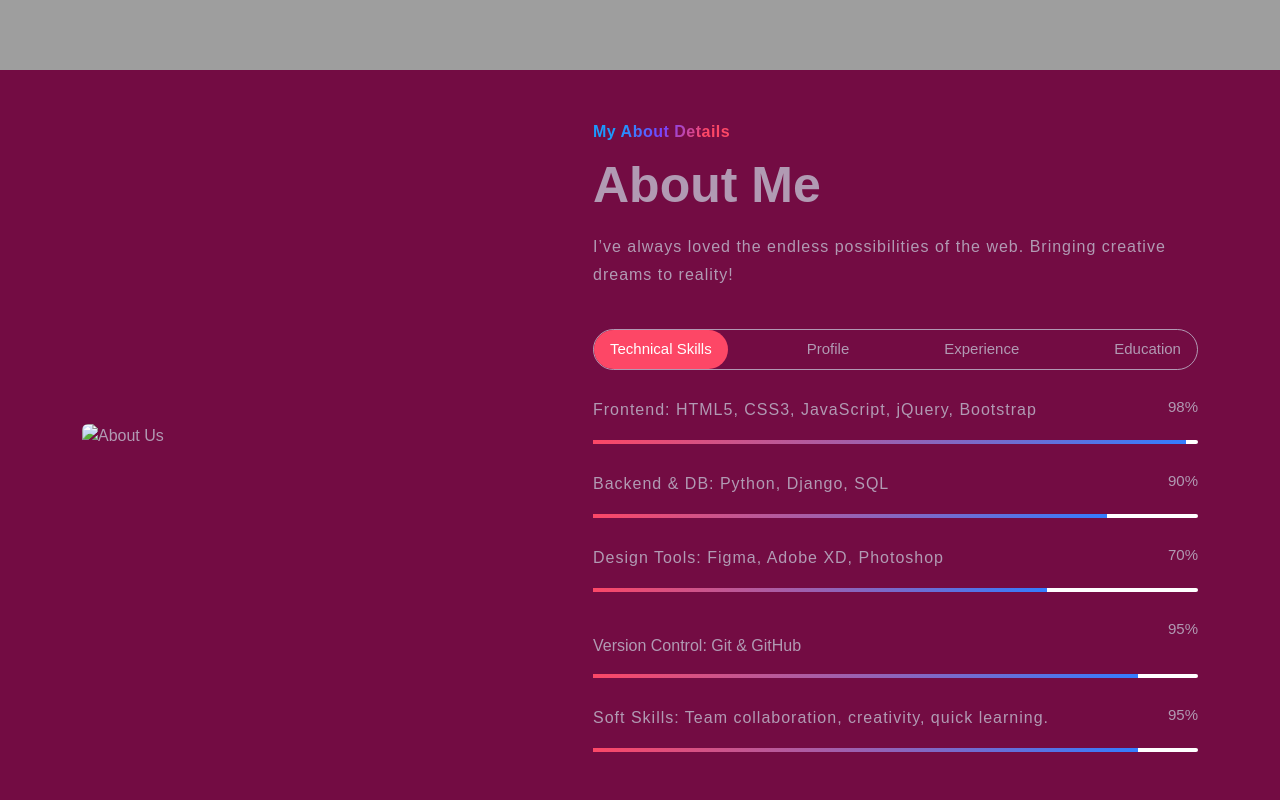
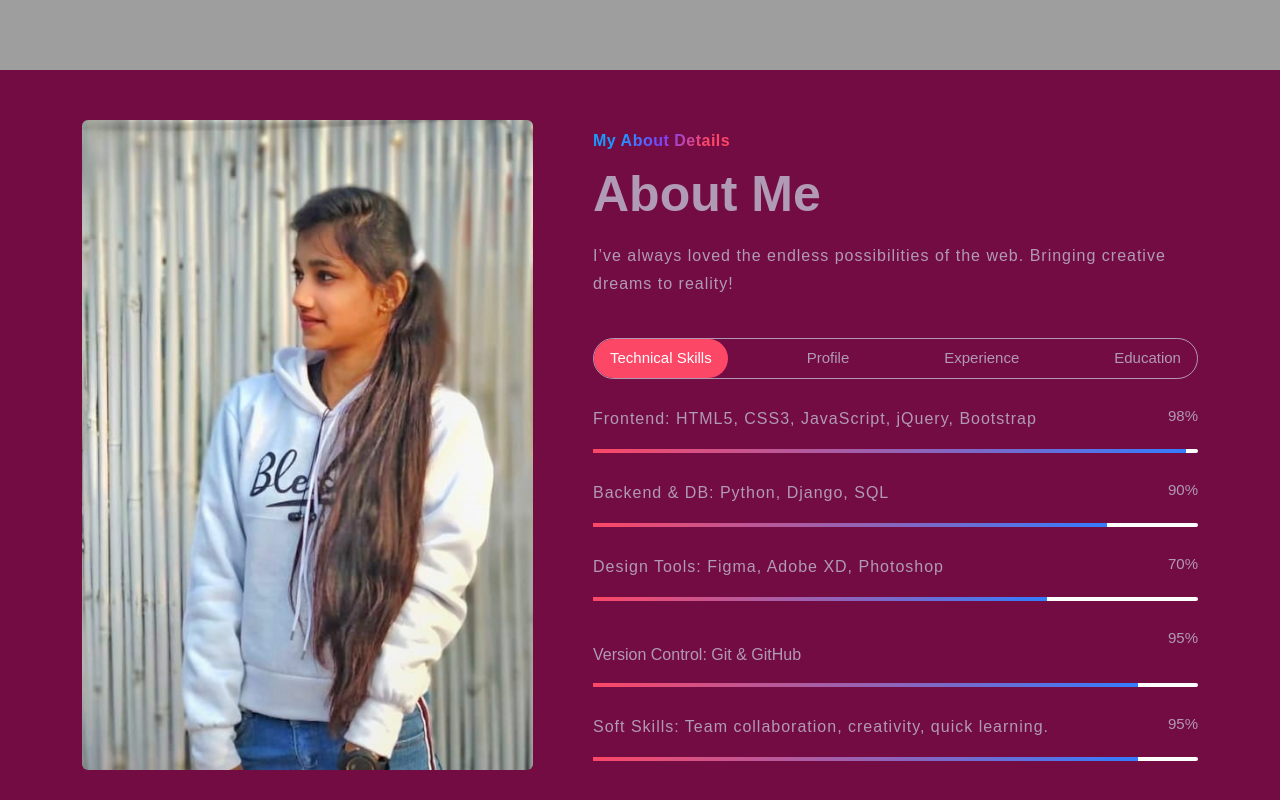
Before and after one commit to Bhumika-Mehta8287/Bhumika-portfolio, a plain HTML site: page index.html in a window 1280 px wide. Shown: the part 580-1380 px from the top of the page. Drawn offline with nearby package versions, Linux system fonts and the light colour scheme; the site is published under a folder, as on GitHub Pages, so addresses that start at the root find nothing.

Commit message:
edit in index.html file

```diff
--- a/index.html
+++ b/index.html
@@ -110,7 +110,7 @@
         <div class="container">
             <div class="row justify-content-between align-items-center">
                 <div class="col-lg-5 mb-4 mb-lg-0">
-                    <img id="pic" decoding="async" src="/assets/2.jpg" class="img-fluid rounded-2" alt="About Us">
+                    <img id="pic" decoding="async" src="assets/2.jpg" class="img-fluid rounded-2" alt="About Us">
                 </div>
                 <div class="col-lg-7 ps-lg-5 text-center text-lg-start">
                     <div class="my-3 my-lg-0">
```
